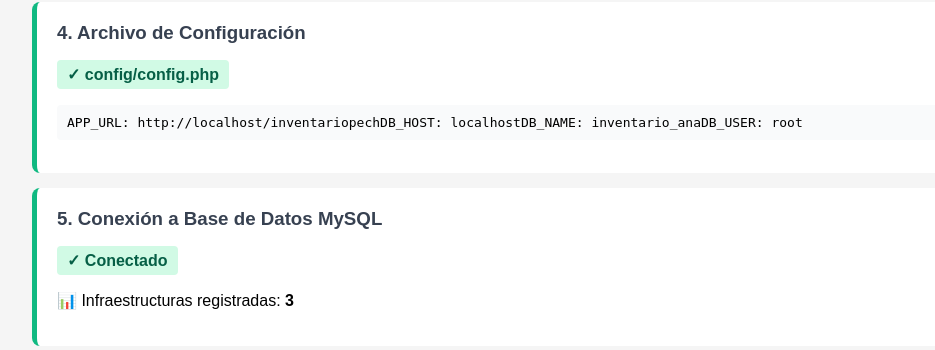
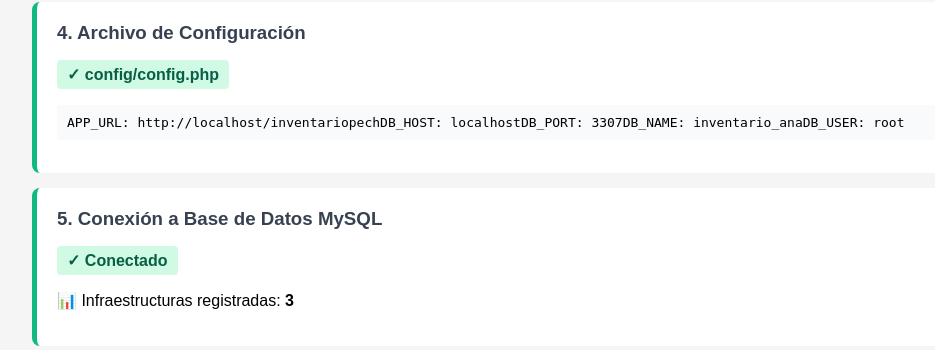
Before and after one commit to LiamGael2023/inventarioPECH, a PHP site: page /inventariopech/diagnostico.php in a window 1280 px wide. Shown: the part 697-1047 px from the top of the page, without its empty margins (8-943 px from the left). Run offline with PHP 8.4, Linux system fonts and the light colour scheme; data comes from the database, SQL or seed files in the repository; some libraries are stand-ins or nearby versions.

Commit message:
Configurar MySQL para usar puerto 3307

```diff
--- a/php-mvc/config/config.php
+++ b/php-mvc/config/config.php
@@ -11,6 +11,7 @@ define('APP_URL', 'http://localhost/inventariopech');
 
 // Configuración de base de datos
 define('DB_HOST', 'localhost');
+define('DB_PORT', '3307');
 define('DB_NAME', 'inventario_ana');
 define('DB_USER', 'root');
 define('DB_PASS', '');
--- a/php-mvc/core/Database.php
+++ b/php-mvc/core/Database.php
@@ -9,7 +9,7 @@ class Database {
 
     private function __construct() {
         try {
-            $dsn = "mysql:host=" . DB_HOST . ";dbname=" . DB_NAME . ";charset=" . DB_CHARSET;
+            $dsn = "mysql:host=" . DB_HOST . ";port=" . DB_PORT . ";dbname=" . DB_NAME . ";charset=" . DB_CHARSET;
             $options = [
                 PDO::ATTR_ERRMODE => PDO::ERRMODE_EXCEPTION,
                 PDO::ATTR_DEFAULT_FETCH_MODE => PDO::FETCH_ASSOC,
--- a/php-mvc/diagnostico.php
+++ b/php-mvc/diagnostico.php
@@ -157,6 +157,7 @@
             ?>
             <pre>APP_URL: <?php echo APP_URL; ?>
 DB_HOST: <?php echo DB_HOST; ?>
+DB_PORT: <?php echo DB_PORT; ?>
 DB_NAME: <?php echo DB_NAME; ?>
 DB_USER: <?php echo DB_USER; ?></pre>
         <?php endif; ?>
@@ -168,7 +169,7 @@ DB_USER: <?php echo DB_USER; ?></pre>
     $dbError = '';
     if ($configExists) {
         try {
-            $dsn = "mysql:host=" . DB_HOST . ";dbname=" . DB_NAME . ";charset=" . DB_CHARSET;
+            $dsn = "mysql:host=" . DB_HOST . ";port=" . DB_PORT . ";dbname=" . DB_NAME . ";charset=" . DB_CHARSET;
             $pdo = new PDO($dsn, DB_USER, DB_PASS, [
                 PDO::ATTR_ERRMODE => PDO::ERRMODE_EXCEPTION
             ]);
```
